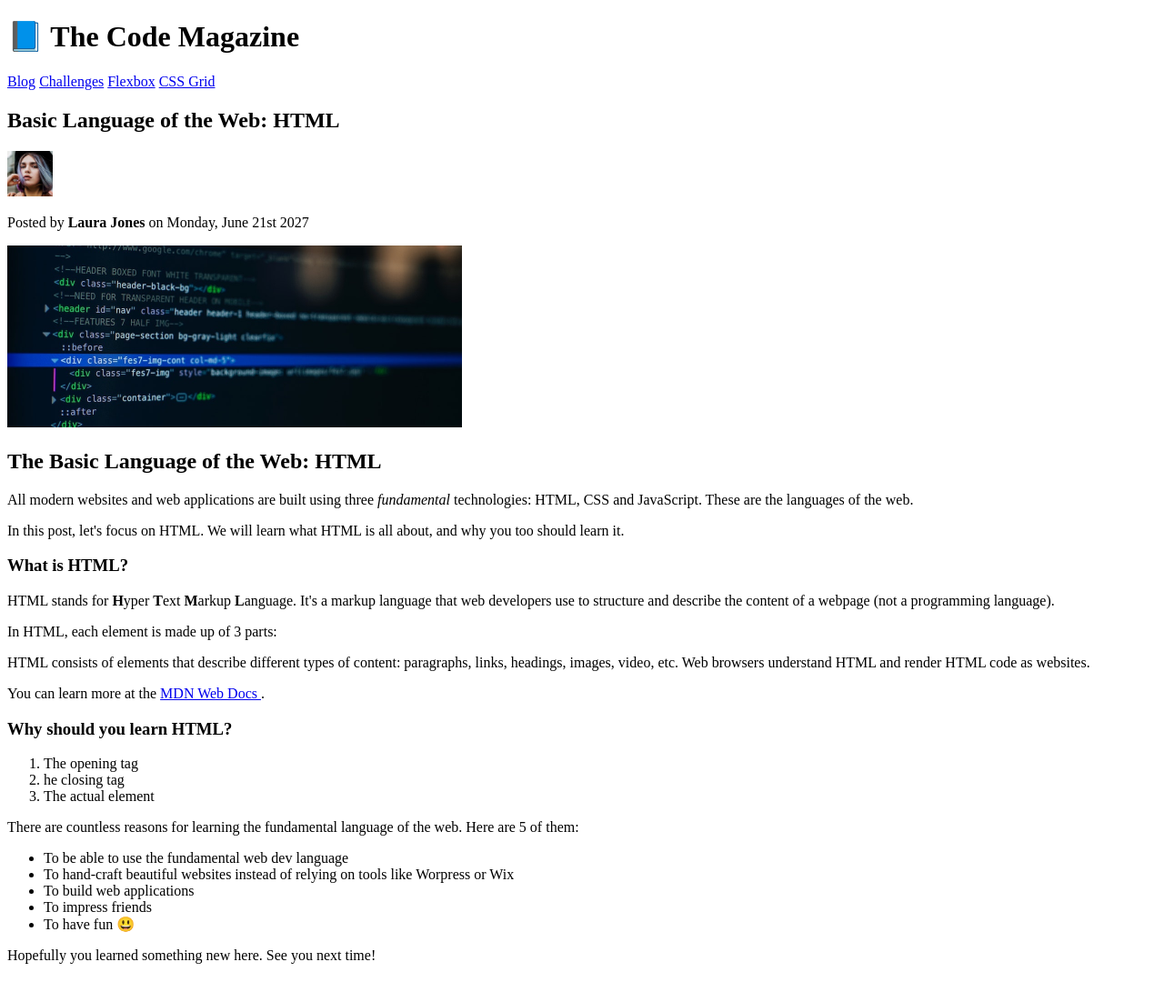
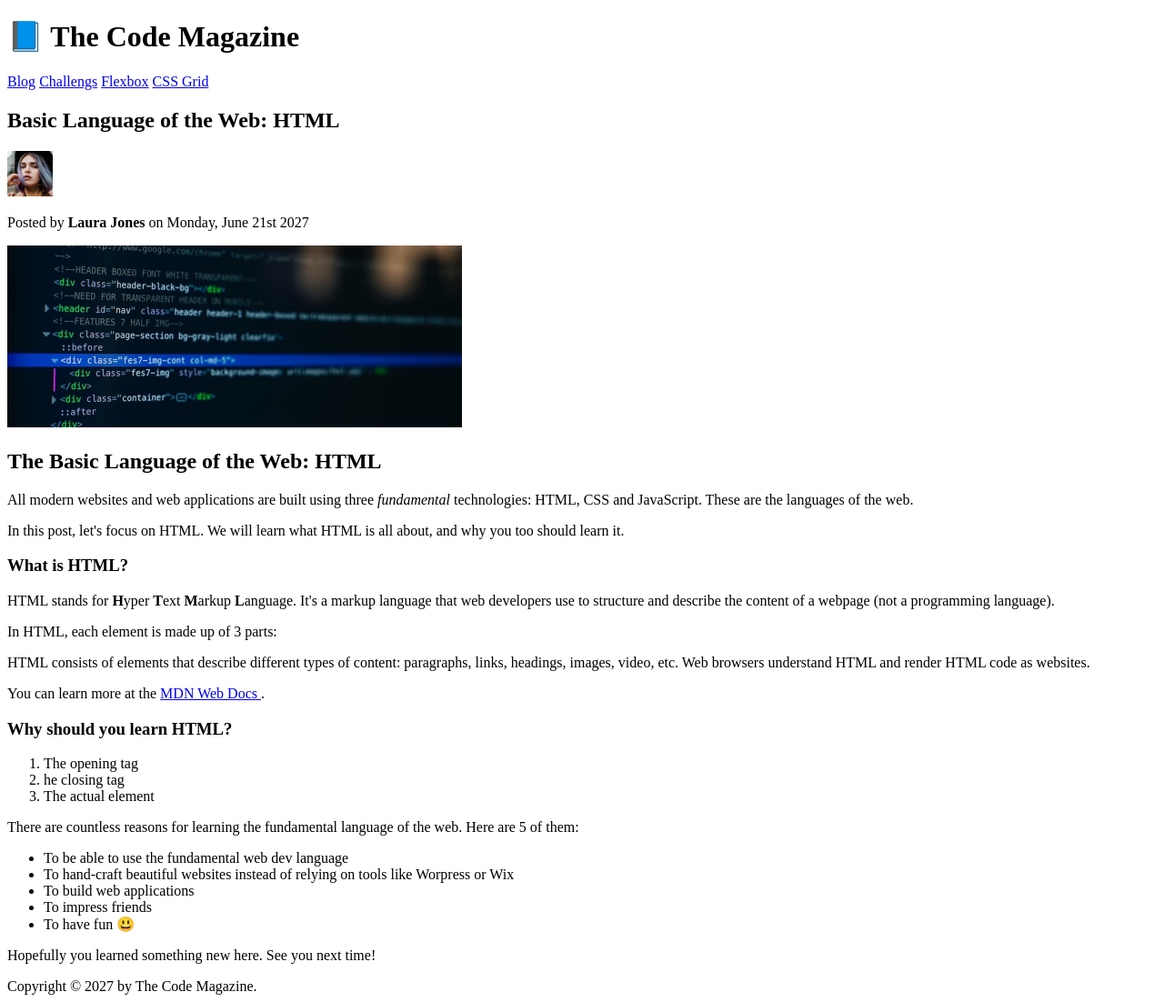
Before and after one commit to Jojo-Force/html-css-course, a plain HTML site: page 02-HTML-Fundamentals/index.html in a window 1280 px wide. Shown: the whole page at 91% size. Before the commit the page ends 1076 px from the top, so only its background shows below. Drawn offline with Linux system fonts and the light colour scheme.

Commit message:
1.add web structure

```diff
--- a/02-HTML-Fundamentals/index.html
+++ b/02-HTML-Fundamentals/index.html
@@ -6,11 +6,18 @@
   </head>
 
   <body>
+    <header>
       <h1>📘 The Code Magazine</h1>
+      <nav>
         <a href="blog.html">Blog</a>
-    <a href="#">Challenges</a>
+        <a href="#">Challengs</a>
         <a href="#">Flexbox</a>
         <a href="#">CSS Grid</a>
+      </nav>
+    </header>
+
+    <article>
+      <header>
         <h2>Basic Language of the Web: HTML</h2>
         <img
           src="laura-jones.jpg"
@@ -25,6 +32,7 @@
           width="500"
           height="200"
         />
+      </header>
       <h2>The Basic Language of the Web: HTML</h2>
       <p>
         All modern websites and web applications are built using three
@@ -39,12 +47,12 @@
       <h3>What is HTML?</h3>
       <p>
         HTML stands for <strong>H</strong>yper <strong>T</strong>ext
-      <strong>M</strong>arkup <strong>L</strong>anguage. It's a markup language
-      that web developers use to structure and describe the content of a webpage
-      (not a programming language).
+        <strong>M</strong>arkup <strong>L</strong>anguage. It's a markup
+        language that web developers use to structure and describe the content
+        of a webpage (not a programming language).
       </p>
       <p>In HTML, each element is made up of 3 parts:</p>
-  </body>
+
       <p>
         HTML consists of elements that describe different types of content:
         paragraphs, links, headings, images, video, etc. Web browsers understand
@@ -70,8 +78,8 @@
       <ul>
         <li>To be able to use the fundamental web dev language</li>
         <li>
-      To hand-craft beautiful websites instead of relying on tools like Worpress
-      or Wix
+          To hand-craft beautiful websites instead of relying on tools like
+          Worpress or Wix
         </li>
         <li>To build web applications</li>
         <li>To impress friends</li>
@@ -79,4 +87,7 @@
       </ul>
 
       <p>Hopefully you learned something new here. See you next time!</p>
+    </article>
+    <footer>Copyright &copy; 2027 by The Code Magazine.</footer>
+  </body>
 </html>
```
Lines whose indentation alone changed are shown as unchanged.
